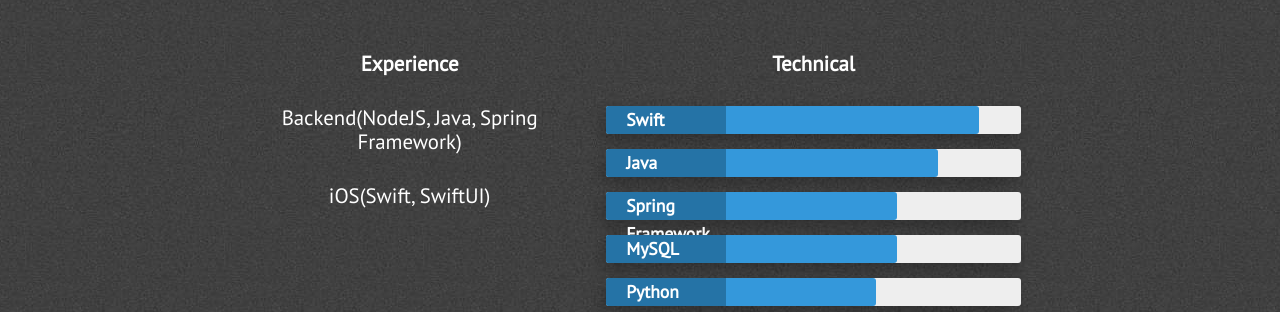
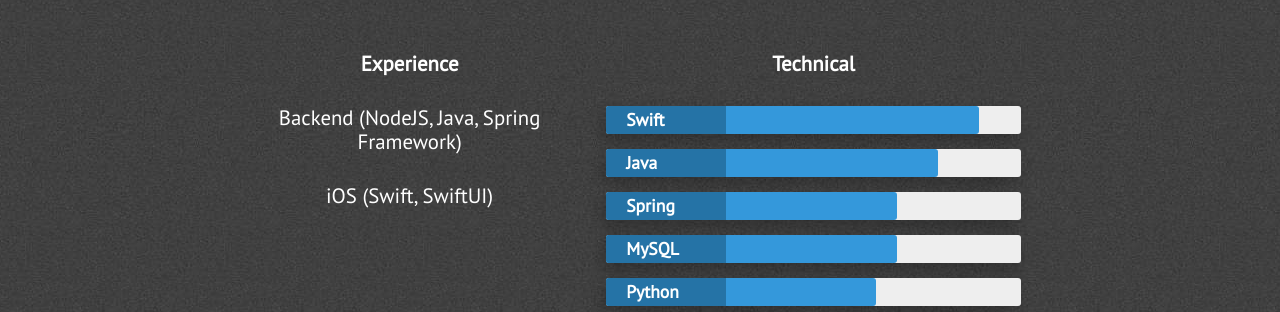
Before and after one commit to ashjang/ashjang.github.io, a Jekyll site: the page built from index.html, in a window 1280 px wide and 900 px high, scrolled down 2114 px. Shown: the part 156-468 px from the top of the window. Built offline with Jekyll 4.4.1, drawn with Linux system fonts in a browser that asks for light colours; nearby versions of some CDN libraries; some of the changed text lies outside the part shown.

Commit message:
오류 수정

```diff
--- a/_includes/skills.html
+++ b/_includes/skills.html
@@ -8,10 +8,12 @@
                 <div class="what-i-do">
                     <h3 class="center-align skills-subsection">Experience</h3>
                     <p class="paragraph-text center-align">
-                        Backend(NodeJS, Java, Spring Framework)
+                        Backend
+                        (NodeJS, Java, Spring Framework)
                     </p>
                     <p class="paragraph-text center-align">
-                        iOS(Swift, SwiftUI)
+                        iOS
+                        (Swift, SwiftUI)
                     </p>
                 </div>
                 <div class="technical-skills">
@@ -27,7 +29,7 @@
                         </div> <!-- End Skill Bar -->
 
                         <div class="skillbar clearfix " data-percent="70%">
-                            <div class="skillbar-title" style="background: #2980b9;"><span>Spring Framework</span></div>
+                            <div class="skillbar-title" style="background: #2980b9;"><span>Spring</span></div>
                             <div class="skillbar-bar" style="background: #3498db;"></div>
                         </div> <!-- End Skill Bar -->
                         <div class="skillbar clearfix " data-percent="70%">
--- a/assets/js/projects.js
+++ b/assets/js/projects.js
@@ -24,7 +24,7 @@ let render_projects = (slug) => {
             link: 'https://github.com/ashjang/FitTogether',
             title: 'FitTogether',
             demo: false,
-            technologies: ['Java', 'Spring Boot', 'MySQL', 'gradle', 'Junits', 'Swagger', 'Docker', 'Redis'],
+            technologies: ['Java', 'Spring Boot', 'MySQL', 'etc'],
             description: "가까운 위치의 운동 메이트를 찾아주고 유저들 간 정보를 공유할 수 있도록 하는 플랫폼",
             categories: ['web']
         },
```
